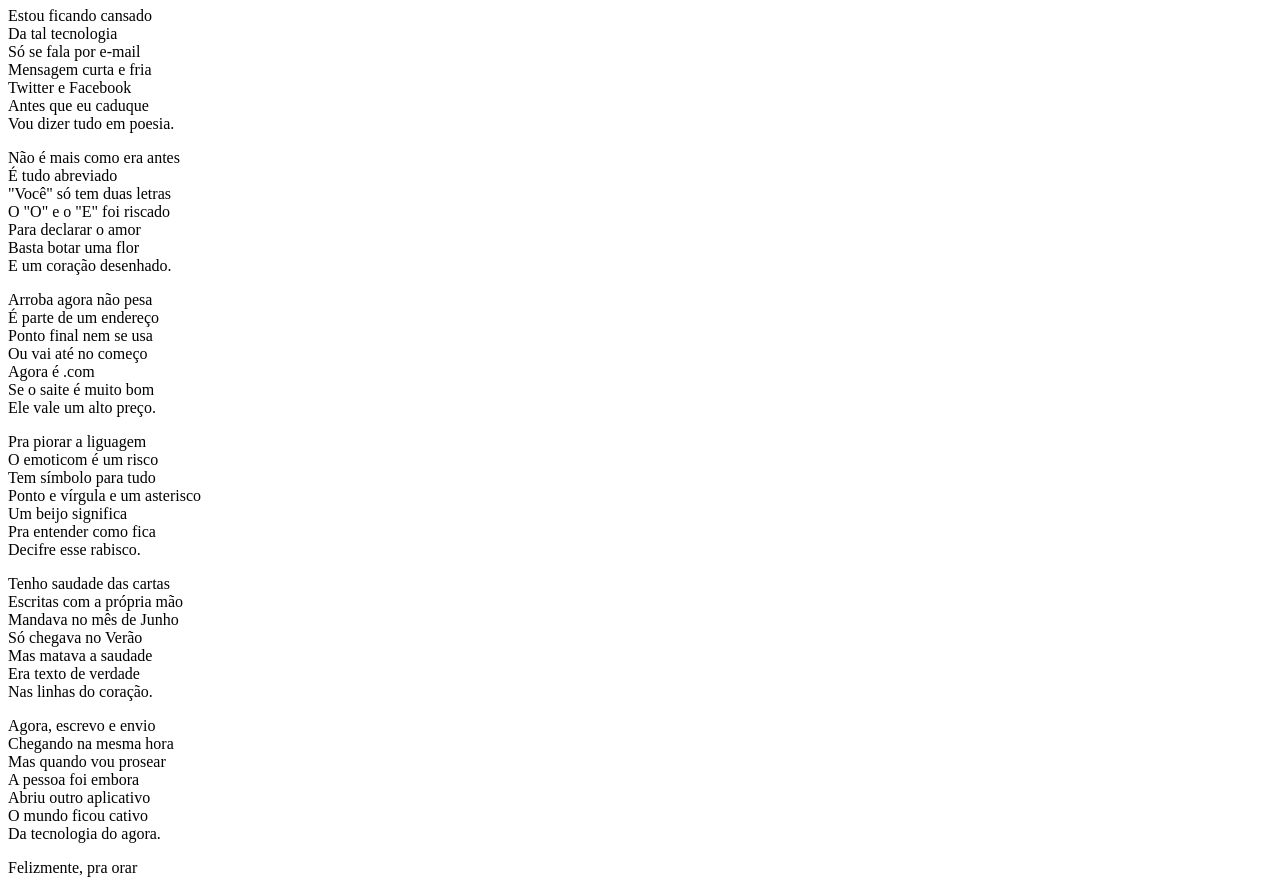
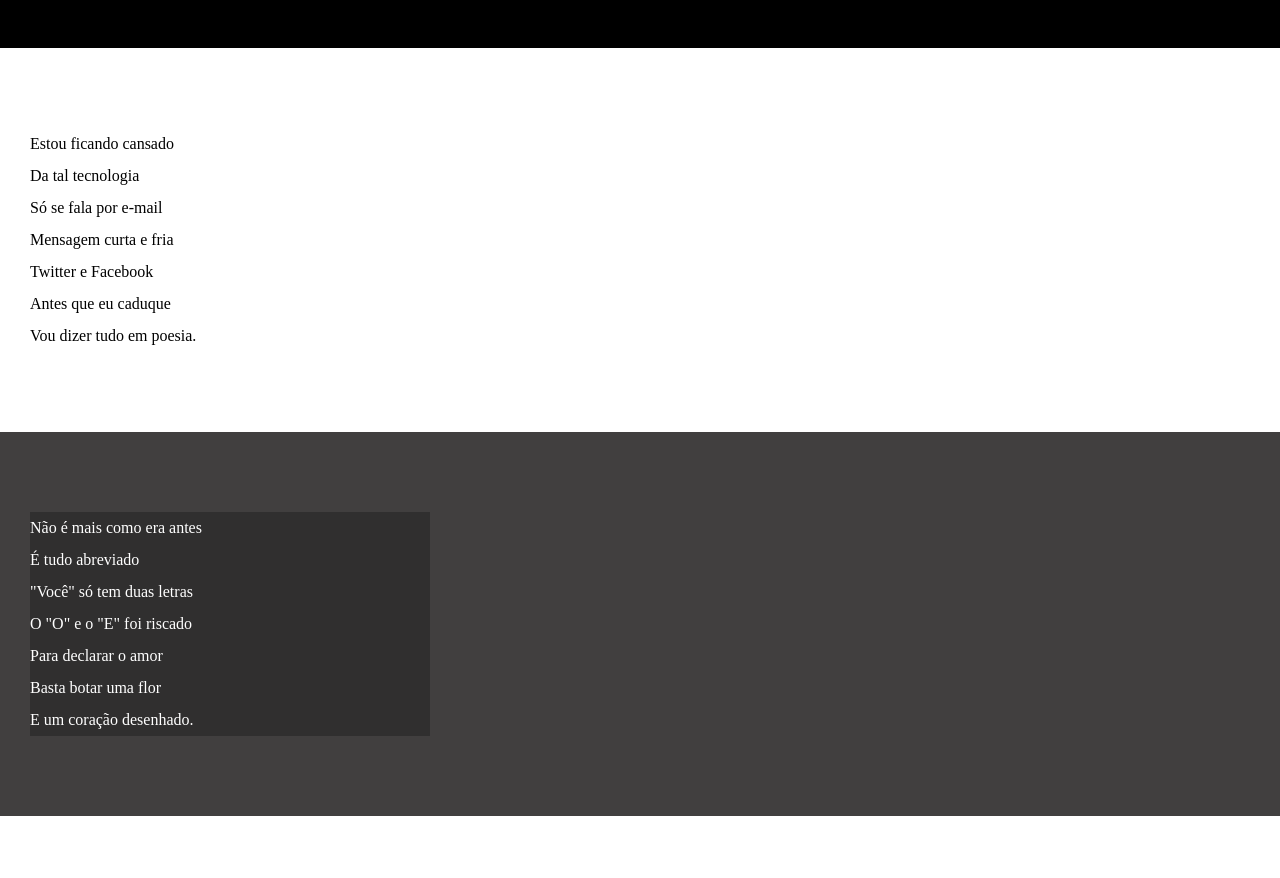
Before and after one commit to CarlosHCBessa/HTML-CSS, a plain HTML site: page EXERCÍCIOS/desafio 12/cordel.html in a window 1280 px wide. Shown: the part 107-985 px from the top of the page. Drawn offline with Linux system fonts and the light colour scheme.

Commit message:
atualizei css

```diff
--- a/EXERCÍCIOS/desafio 12/cordel.html
+++ b/EXERCÍCIOS/desafio 12/cordel.html
@@ -15,7 +15,7 @@
         </p>
     </header>
 
-    <section>
+    <section class="normal">
         <p>
             Estou ficando cansado <br>
             Da tal tecnologia <br>
@@ -28,7 +28,7 @@
     </section>
 
 
-    <section>
+    <section class="imagem">
         <p>
             Não é mais como era antes <br>
             É tudo abreviado <br>
@@ -41,7 +41,7 @@
     </section>
 
 
-    <section>
+    <section class="normal">
         <p>
             Arroba agora não pesa <br>
             É parte de um endereço <br>
@@ -64,7 +64,7 @@
     </section>
 
 
-    <section>
+    <section class="imagem">
         <p>
             Tenho saudade das cartas <br>
             Escritas com a própria mão <br>
@@ -77,7 +77,7 @@
     </section>
 
 
-    <section>
+    <section class="normal">
         <p>
             Agora, escrevo e envio <br>
             Chegando na mesma hora <br>
--- a/EXERCÍCIOS/desafio 12/style.css
+++ b/EXERCÍCIOS/desafio 12/style.css
@@ -1 +1,65 @@
 @charset "UTF-8";
+
+* {
+    margin: 0px;
+    padding: 0px;
+}
+
+html, body {
+    min-height: 100vh;
+    background-color: darkgray;
+}
+
+header {
+    background-color: black;
+    color: white;
+    text-align: center;
+}
+
+header > h1 {
+    padding-top: 50px;
+    font-variant: small-caps;
+}
+
+header > p {
+    padding-bottom: 50px;
+}
+
+header a, footer a {
+    color: white;
+    text-decoration: none;
+    font-weight: bolder;
+}
+
+header a:hover, footer a:hover {
+    text-decoration: underline;
+}
+
+section {
+    padding-top: 10vh;
+    padding-bottom: 10vh;
+    line-height: 2em;
+    padding-left: 30px;
+}
+
+section.normal {
+    background-color: white;
+    color: black;
+}
+
+section.imagem {
+    background-color: rgb(65, 63, 63);
+    color: white;
+}
+
+section.imagem > p {
+    background-color: rgba(0, 0, 0, 0.26);
+    width: 400px;
+}
+
+footer {
+    background-color: black;
+    color: white;
+    text-align: center;
+    padding: 10px;
+}
```
